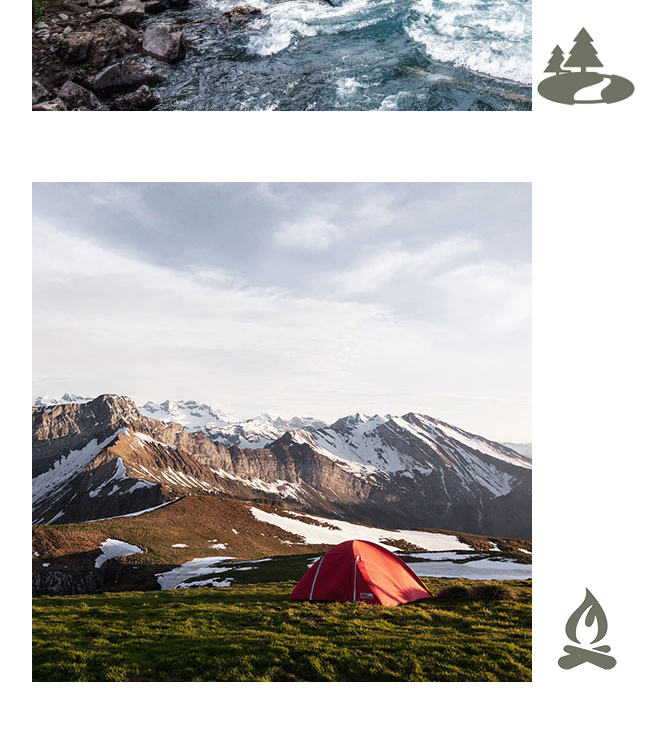
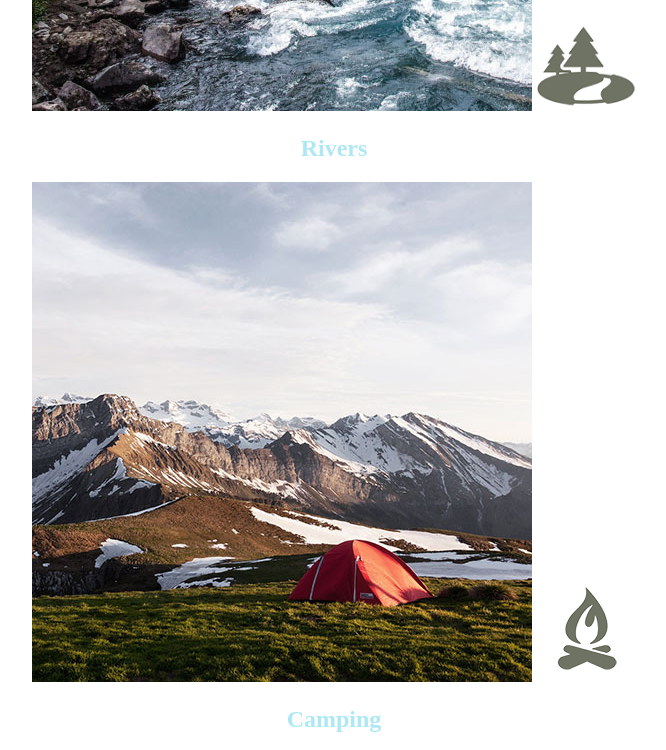
Before and after one commit to jaredspillari/wdd130, a plain HTML site: page wwr/index.html in a window 1280 px wide. Shown: the part 1420-2170 px from the top of the page, without its empty margins (306-972 px from the left). Drawn offline with Linux system fonts and the light colour scheme.

Commit message:
color fixed

```diff
--- a/wwr/styles/style.css
+++ b/wwr/styles/style.css
@@ -57,7 +57,7 @@ h4{
     color: #ade8f4;
 }
 .msg ,h2{
-    color: white
+    color: #ade8f4;
 }
 .msg ,p{
     color: white;
```
